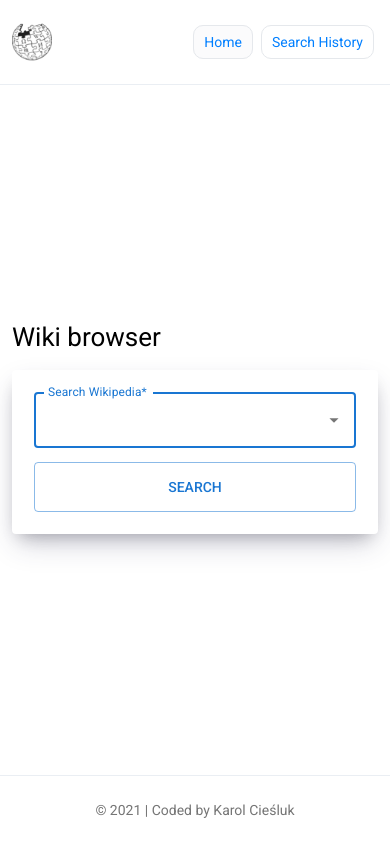
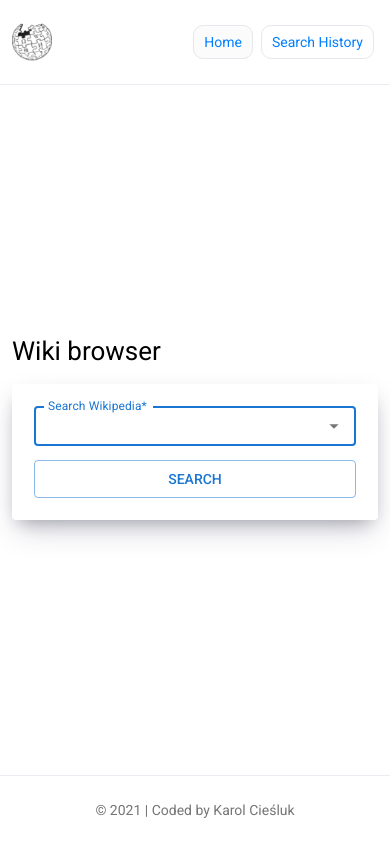
Before and after one commit to KarolCiesluk/wiki-browser, a React (Create React App) app: page / in a window 390 px wide. Built offline with nearby package versions, Linux system fonts and the light colour scheme.

Commit message:
resize form controls on small screen

```diff
--- a/src/pages/home/Home/Home.js
+++ b/src/pages/home/Home/Home.js
@@ -1,7 +1,10 @@
 import { PageTitle, inputValueName, SearchForm, TextInput } from "common";
 import { Button, FormWrapper } from "./styled";
+import { useMediaWatcher } from "common/useMediaWatcher";
 
 const Home = () => {
+  const isSmallScreen = useMediaWatcher({ maxWidth: 500 });
+
   return (
     <>
       <PageTitle>Wiki browser</PageTitle>
@@ -14,6 +17,7 @@ const Home = () => {
             type="text"
             label="Search Wikipedia*"
             validate
+            size={isSmallScreen ? "small" : "medium"}
           />
 
           <Button type="submit">Search</Button>
--- a/src/pages/home/Home/styled.js
+++ b/src/pages/home/Home/styled.js
@@ -25,4 +25,8 @@ export const Button = styled.button`
   &:active {
     background-color: #1976d217;
   }
+
+  @media(max-width: 500px) {
+    padding: 10px;
+  }
 `;
```
